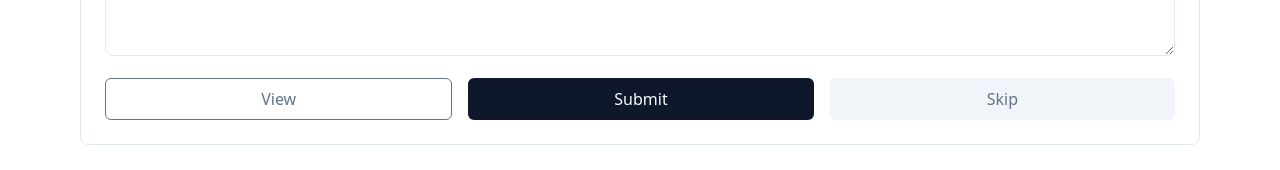
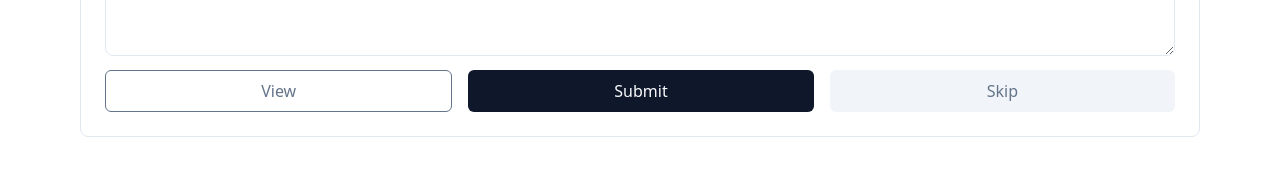
Before and after one commit to jonasmajauskas/advisors-edge, a React (Vite) app: page /sie-prep in a window 1280 px wide. Shown: the part 631-801 px from the top of the page. Built offline with nearby package versions, Linux system fonts and the light colour scheme; no server answers.

Commit message:
top spacing

```diff
--- a/src/components/SiePrep.tsx
+++ b/src/components/SiePrep.tsx
@@ -165,7 +165,7 @@ const SiePrep: React.FC = () => {
   };
 
   const renderNavigationButtons = () => (
-    <div className="flex flex-wrap gap-4 mt-4">
+    <div className="flex flex-wrap gap-4 mt-2">
       <button
         onClick={() => setShowCorrectAnswer(prev => !prev)}
         className="border border-muted-foreground text-muted-foreground py-2 px-6 rounded-md flex-1"
```
